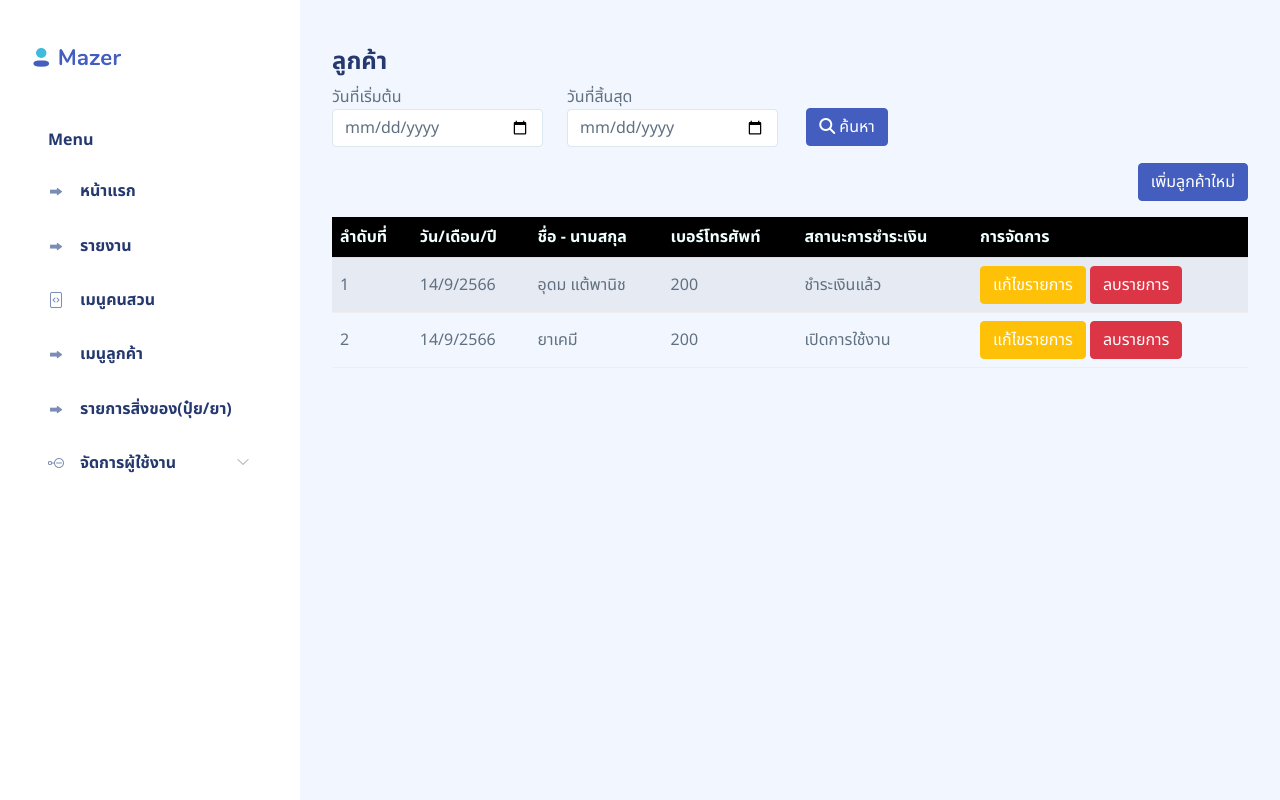
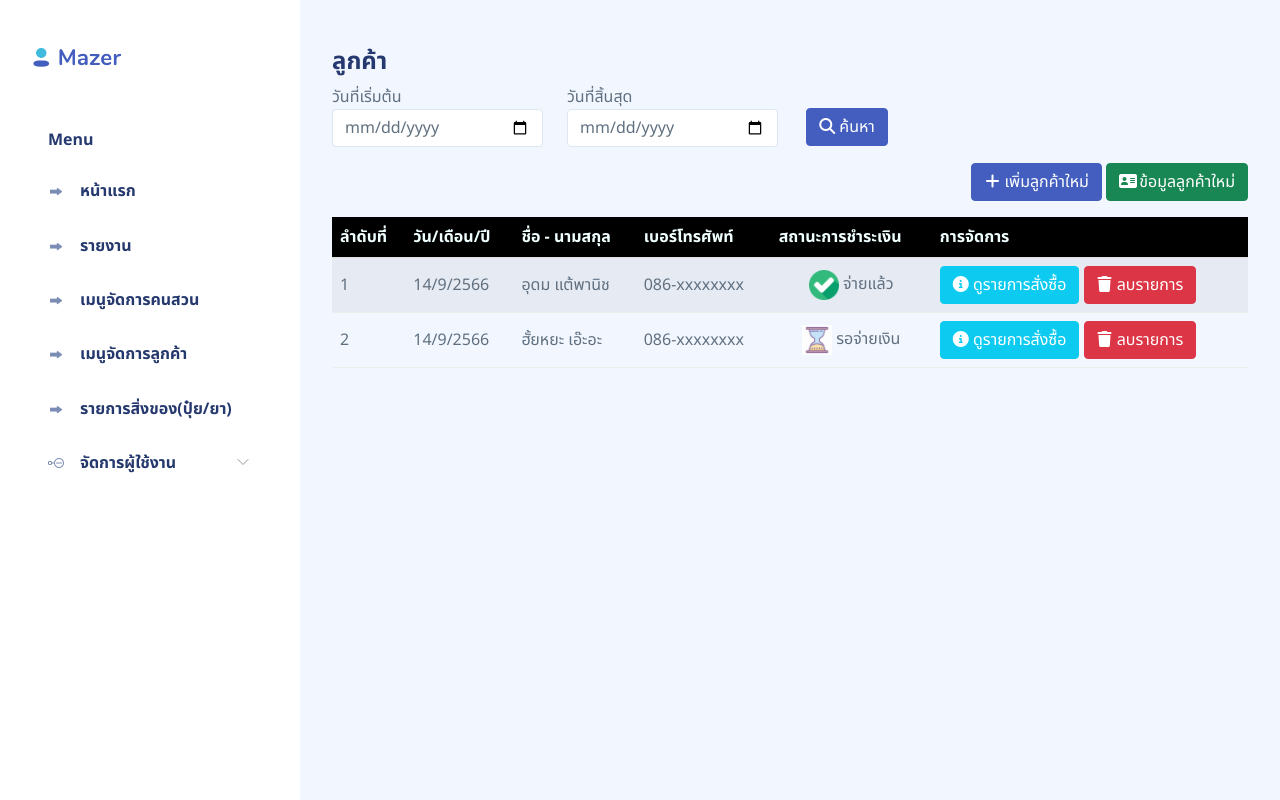
Before and after one commit to Kawankkh/FarmMNnew, a Django app: page /customer in a window 1280 px wide. Run offline with Django 3.2, Linux system fonts and the light colour scheme; a user stored in the database is signed in; some libraries are stand-ins or nearby versions.

Commit message:
edit change

```diff
--- a/templates/authentication/base.html
+++ b/templates/authentication/base.html
@@ -5,7 +5,7 @@
 <head>
     <meta charset="UTF-8">
     <meta name="viewport" content="width=device-width, initial-scale=1.0">
-    <title>Dashboard - Mazer Admin Dashboard</title>
+    <title>ระบบจัดการผลผลิต - แตงโมฟาร์ม</title>
 
     <!-- <link rel="preconnect" href="https://fonts.gstatic.com"> -->
     <!-- <link href="https://fonts.googleapis.com/css2?family=Nunito:wght@300;400;600;700;800&display=swap" rel="stylesheet"> -->
@@ -65,14 +65,14 @@
                         </li>
                         <li class="sidebar-item">
                             <a href="/farmmer" class="sidebar-link">
-                                <i class="bi bi-file-earmark-medical-fill"></i>
-                                <span>เมนูคนสวน</span>
+                                <i class="bi bi-grid-fill"></i>
+                                <span>เมนูจัดการคนสวน</span>
                             </a>
                         </li>
                         <li class="sidebar-item">
                             <a href="/customer" class='sidebar-link'>
                                 <i class="bi bi-grid-fill"></i>
-                                <span>เมนูลูกค้า</span>
+                                <span>เมนูจัดการลูกค้า</span>
                             </a>
                         </li>
                         <li class="sidebar-item">
--- a/templates/authentication/customer.html
+++ b/templates/authentication/customer.html
@@ -33,10 +33,12 @@
     <div class="row mb-3">
       <div class="col-lg-12 col-sm-12 text-end">
         <button type="button" class="btn btn-primary" data-bs-toggle="modal" data-bs-target="#AddCustomer">
-          เพิ่มลูกค้าใหม่
+          <i class="fa-solid fa-plus"></i> เพิ่มลูกค้าใหม่
+        </button>
+        <button type="button" class="btn btn-success" data-bs-toggle="modal" data-bs-target="#CustomerList">
+          <i class="fa-solid fa-address-card"></i> ข้อมูลลูกค้าใหม่
         </button>
       </div>
-
 
   </div>
       <table class="table table-striped table-hover">
@@ -55,41 +57,29 @@
               <td>1</td>
               <td>14/9/2566</td>
               <td>อุดม แต้พานิช</td>
-              <td>200</td>
-
-              <td>ชำระเงินแล้ว</td>
+              <td>086-xxxxxxxx</td>
+              <td class="text-center"><img src="/static/assets/images/faces/checked.png" alt="" width="30px;"> จ่ายแล้ว</td>
               <td>
-                <!-- <button type="button" class="btn btn-primary" data-bs-toggle="modal" data-bs-target="#staticBackdrop">
-                  ดูรายการเบิกของ
-                </button> -->
-
-                <button type="button" class="btn btn-warning" data-bs-toggle="modal" data-bs-target="#EditList">
-                  แก้ไขรายการ
+                <button type="button" class="btn btn-info" data-bs-toggle="modal" data-bs-target="#CustomerBills">
+                  <i class="fa-solid fa-circle-info"></i> ดูรายการสั่งซื้อ
                 </button>
-
                 <button id="delfarmerlist" type="button" class="btn btn-danger">
-                  ลบรายการ
+                  <i class="fa-solid fa-trash"></i> ลบรายการ
                 </button>
               </td>
             </tr>
             <tr>
               <td>2</td>
               <td>14/9/2566</td>
-              <td>ยาเคมี</td>
-              <td>200</td>
-
-              <td>เปิดการใช้งาน</td>
+              <td>ฮั้ยหยะ เอ๊ะอะ</td>
+              <td>086-xxxxxxxx</td>
+              <td class="text-center"><img src="/static/assets/images/faces/waiting.gif" alt="" width="30px;"> รอจ่ายเงิน</td>
               <td>
-                <!-- <button type="button" class="btn btn-primary" data-bs-toggle="modal" data-bs-target="#staticBackdrop">
-                  ดูรายการเบิกของ
-                </button> -->
-
-                <button type="button" class="btn btn-warning" data-bs-toggle="modal" data-bs-target="#EditList">
-                  แก้ไขรายการ
+                <button type="button" class="btn btn-info" data-bs-toggle="modal" data-bs-target="#CustomerBills">
+                  <i class="fa-solid fa-circle-info"></i> ดูรายการสั่งซื้อ
                 </button>
-
                 <button id="delfarmerlist" type="button" class="btn btn-danger">
-                  ลบรายการ
+                  <i class="fa-solid fa-trash"></i> ลบรายการ
                 </button>
               </td>
             </tr>
@@ -98,51 +88,7 @@
   </div>
 
 
-
-
-  <!-- Modal -->
-  <div class="modal fade modal-fullscreen-sm-down" id="staticBackdrop" data-bs-backdrop="static" data-bs-keyboard="false" tabindex="-1" aria-labelledby="staticBackdropLabel" aria-hidden="true">
-    <div class="modal-dialog">
-      <div class="modal-content">
-        <div class="modal-header">
-          <h5 class="modal-title" id="staticBackdropLabel">Modal title</h5>
-          <button type="button" class="btn-close" data-bs-dismiss="modal" aria-label="Close"></button>
-        </div>
-        <div class="modal-body">
-          <table class="table">
-            <thead>
-              <tr>
-                <th scope="col">#</th>
-                <th scope="col">รายการ</th>
-                <th scope="col">จำนวน</th>
-                <th scope="col">ราคา</th>
-              </tr>
-            </thead>
-            <tbody>
-              <tr>
-                <th scope="row">1</th>
-                <td>ยาฆ่าแมลง</td>
-                <td>1</td>
-                <td>200</td>
-              </tr>
-              <tr>
-                <th scope="row">2</th>
-                <td>ปุ๋ยคอกวัว</td>
-                <td>1</td>
-                <td>200</td>
-              </tr>
-            </tbody>
-          </table>
-        </div>
-        <div class="modal-footer">
-          <button type="button" class="btn btn-secondary" data-bs-dismiss="modal">Close</button>
-          <button type="button" class="btn btn-primary">Understood</button>
-        </div>
-      </div>
-    </div>
-  </div>
-
-  <!-- Add Farmmer-->
+  <!-- Add Customer-->
 <div class="modal fade modal-fullscreen-sm-down" id="AddCustomer" data-bs-backdrop="static" data-bs-keyboard="false" tabindex="-1" aria-labelledby="AddCustomer" aria-hidden="true">
   <div class="modal-dialog">
     <div class="modal-content">
@@ -173,47 +119,157 @@
   </div>
 </div>
 
-  <!-- Edit List Modal -->
-  <div class="modal fade " id="EditList" data-bs-backdrop="static" data-bs-keyboard="false" tabindex="-1" aria-labelledby="staticBackdropLabel" aria-hidden="true">
+ <!-- Customer List-->
+ <div class="modal fade modal-fullscreen-sm-down" id="CustomerList" data-bs-backdrop="static" data-bs-keyboard="false" tabindex="-1" aria-labelledby="CustomerList" aria-hidden="true">
   <div class="modal-dialog">
     <div class="modal-content">
       <div class="modal-header">
-          <h5 class="modal-title" id="staticBackdropLabel">แก้ไขรายการเบิกเงิน</h5>
+        <h5 class="modal-title" id="staticBackdropLabel">เพิ่มข้อมูลลูกค้า</h5>
+        <button type="button" class="btn-close" data-bs-dismiss="modal" aria-label="Close"></button>
+      </div>
+      <div class="modal-body">
+        <div class="col-md-12 mt-3">
+          <table class="table table-striped table-hover">
+            <thead style="background-color: black; color: azure;">
+              <tr>
+                <th scope="col">ลำดับที่</th>
+                <th scope="col">ชื่อ - นามสกุล</th>
+                <th scope="col">เบอร์โทรศัพท์</th>
+                <th scope="col">การจัดการ</th>
+              </tr>
+            </thead>
+            <tbody>
+              <tr>
+                <td>1</td>
+                <td>อุดม แต้พานิช</td>
+                <td>086-xxxxxxxx</td>
+                <td>
+                  <button id="delfarmerlist" type="button" class="btn btn-danger">
+                    <i class="fa-solid fa-trash"></i> ลบ
+                  </button>
+                </td>
+              </tr>
+              <tr>
+                <td>2</td>
+                <td>ฮั้ยหยะ เอ๊ะอะ</td>
+                <td>086-xxxxxxxx</td>
+                <td>
+                  <button id="delfarmerlist" type="button" class="btn btn-danger">
+                    <i class="fa-solid fa-trash"></i> ลบ
+                  </button>
+                </td>
+              </tr>
+            </tbody>
+          </table>
+         </div>
+      </div>
+      <div class="modal-footer">
+        <button type="button" class="btn btn-danger" data-bs-dismiss="modal">ยกเลิก</button>
+        <button id="saveFarmerlist" type="button" class="btn btn-primary" >บันทึก</button>
+
+      </div>
+    </div>
+  </div>
+</div>
+<!-- Bill Modal -->
+<div class="modal fade " id="CustomerBills" data-bs-backdrop="static" data-bs-keyboard="false" tabindex="-1" aria-labelledby="CustomerBills" aria-hidden="true">
+  <div class="modal-dialog modal-dialog-scrollable modal-xl modal-fullscreen">
+    <div class="modal-content">
+      <div class="modal-header">
+        <h5 class="modal-title" id="AddExpense">สรุปยอดบิล</h5>
         <button type="button" class="btn-close" data-bs-dismiss="modal" aria-label="Close"></button>
       </div>
       <div class="modal-body">
         <form class="g-3">
           <div class="row">
-              <div class="col-md-12 pb-2">
-                <label for="validationDefault01" class="form-label">รายการสิ่งของ(ปุ๋ย / ยา)</label>
-                <input type="text" class="form-control" id="farmmer_item" name="farmmer_item" placeholder="กรุณาระบุรายการ" readonly required />
+            <div class="col-md-12">
+              <h6>ข้อมูลลูกค้า</h6>
+                <h6><img src="/static/assets/images/faces/consumer.png" alt="" width="30px;">  ชื่อ - นามสกุล :  สุเทพ สีนำมัน </h6>
+                <h6><img src="/static/assets/images/faces/phone.png" alt="" width="30px;">  เบอร์โทรติดต่อ :  086-xxxxxxxx</h6>
+                <h6><img src="/static/assets/images/faces/calendar.png" alt="" width="30px;">  บิลวันที่ :  15/09/2566</h6>
+            </div>
+          </div>
+        </form>
+        <hr>
+      <div class="row">
+        <div class="col-md-12">
+          <h6><img src="/static/assets/images/faces/transaction.png" alt="" width="30px;">  ข้อมูลการส่งซื้อ</h6>
+        </div>
+        <div class="col-md-3">
+          <h6>ข้อมูลคนสวนแตงโม</h6>
+          <h6><img src="/static/assets/images/faces/farmer.png" alt="" width="30px;">  ชื่อ - นามสกุล :  สุเทพ สีนำมัน </h6>
+          <h6><img src="/static/assets/images/faces/phone.png" alt="" width="30px;">  เบอร์โทรติดต่อ :  086-xxxxxxxx</h6>
+        </div>
+        <div class="col-md-3">
+          <h6>ข้อมูลคนขับรถส่งแตงโม</h6>
+            <h6><img src="/static/assets/images/faces/deliver.png" alt="" width="30px;">  ชื่อ - นามสกุล :  สุเทพ สีนำมัน </h6>
+            <h6><img src="/static/assets/images/faces/phone.png" alt="" width="30px;">  เบอร์โทรติดต่อ :  086-xxxxxxxx</h6>
         </div>
       </div>
 <div class="row">
-            <div class="col-md-6 pb-2">
-              <label for="startDate">ราคา (บาท)</label>
-              <input type="text" class="form-control" id="inputName" name="name" placeholder="กรุณาระบุราคา" required />
-          </div>
-          <div class="col-md-6 pb-2">
-              <label for="startDate">สถานะการใช้งานรายการ</label>
-              <div class="form-check form-switch">
-                  <input class="form-check-input" type="checkbox" id="farmerItemSwitchCheck" checked>
-                  <label class="form-check-label" for="farmerItemSwitchCheck" id="switchLabel">เปิดการใช้งาน</label>
+  <div class="col-md-12 mt-3">
+    <table class="table table-striped">
+      <thead>
+        <tr style="background-color: black; color: #fff;">
+          <th scope="col">ขนาดแตงโม</th>
+          <th scope="col">จำนวน</th>
+          <th scope="col">ราคารวม (บาท)</th>
+        </tr>
+      </thead>
+      <tbody>
+        <tr>
+          <th>แตงโมขนาดใหญ่</th>
+          <td id="wXLquantity"></td>
+          <td id="wXLtotalPrice"></td>
+        </tr>
+        <tr>
+          <th>แตงโมขนาดกลาง</th>
+          <td id="wMquantity"></td>
+          <td id="wMtotalPrice"></td>
+        </tr>
+        <tr>
+          <th>แตงโมขนาดเล็ก</th>
+          <td id="wSquantity"></td>
+          <td id="wStotalPrice"></td>
+        </tr>
+        <tr>
+          <td class="text-end" style="background-color: black; color: #fff;" colspan="3">
+          ยอดรวมทั้งหมด <span style="color: #88FE31; font-weight: 700;" id="totalPrice"></span>  บาท
+          </td>
+        </tr>
+      </tbody>
+    </table>
   </div>
 
 </div>
+
+<div class="row">
+  <div class="col-md-6">
+    <h6><img src="/static/assets/images/faces/finance.png" alt="" width="30px;">  สรุปยอดรวมค่าแตงโมทั้งหมด <span style="color: #2E6D00; font-weight: 700;">100000</span>  บาท </h6>
   </div>
-
-          </form>
+  <hr>
+  <div class="col-md-12">
+    <h6><img src="/static/assets/images/faces/finance.png" alt="" width="30px;">  สถานะการชำระเงิน </h6>
   </div>
-        <div class="modal-footer">
-          <button type="button" class="btn btn-danger" data-bs-dismiss="modal">ยกเลิก</button>
-          <button id="savefarmerItem" type="button" class="btn btn-primary" >บันทึก</button>
-
+  <div class="col-md-12">
+    <div class="form-check form-check-inline">
+      <input class="form-check-input" type="radio" name="paidStatus" id="paidStatus_false" value="paidStatus_false" checked>
+      <label class="form-check-label" for="paidStatus_false"><span style="color: red;">ยังไม่ได้ชำระ</span></label>
+    </div>
+    <div class="form-check form-check-inline">
+      <input class="form-check-input" type="radio" name="paidStatus" id="paidStatus_true" value="paidStatus_true">
+      <label class="form-check-label" for="paidStatus_true"><span style="color: green;">ชำระเงินแล้ว</span></label>
     </div>
   </div>
 </div>
       </div>
 
+      <div class="modal-footer">
+        <button type="button" class="btn btn-danger" data-bs-dismiss="modal">ย้อนกลับ</button>
+        <button id="saveFarmerlist" type="button" class="btn btn-success" >บันทึก</button>
+      </div>
+    </div>
+  </div>
+</div>
 
 {% endblock content%}
```
Also changed, not shown: templates/authentication/farmmer.html (+5 -5 lines), templates/authentication/farmmerdetail.html (+26 -14 lines), templates/authentication/stock_item.html (+7 -17 lines), static/assets/images/faces/consumer.png (added). Lines whose indentation alone changed are shown as unchanged.
